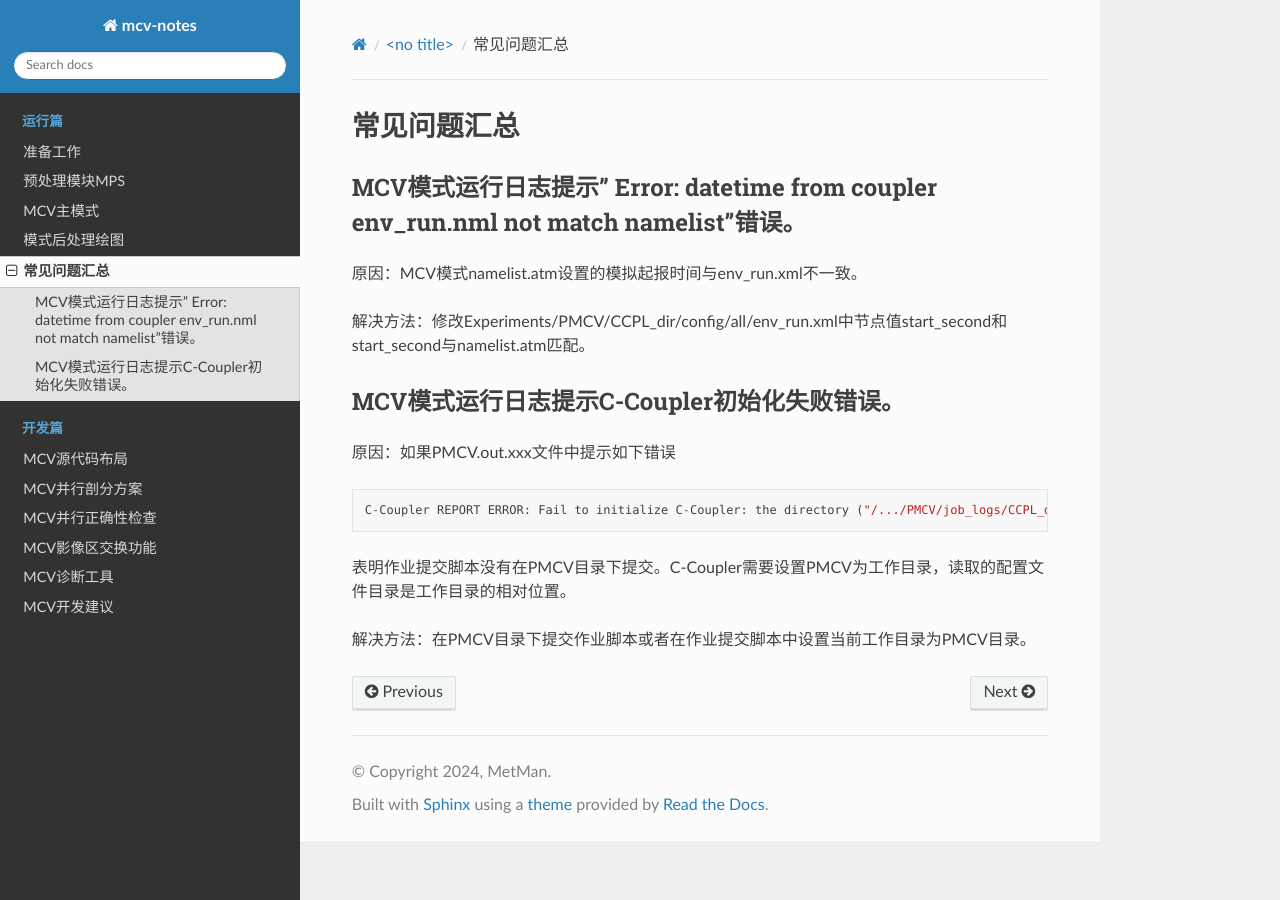
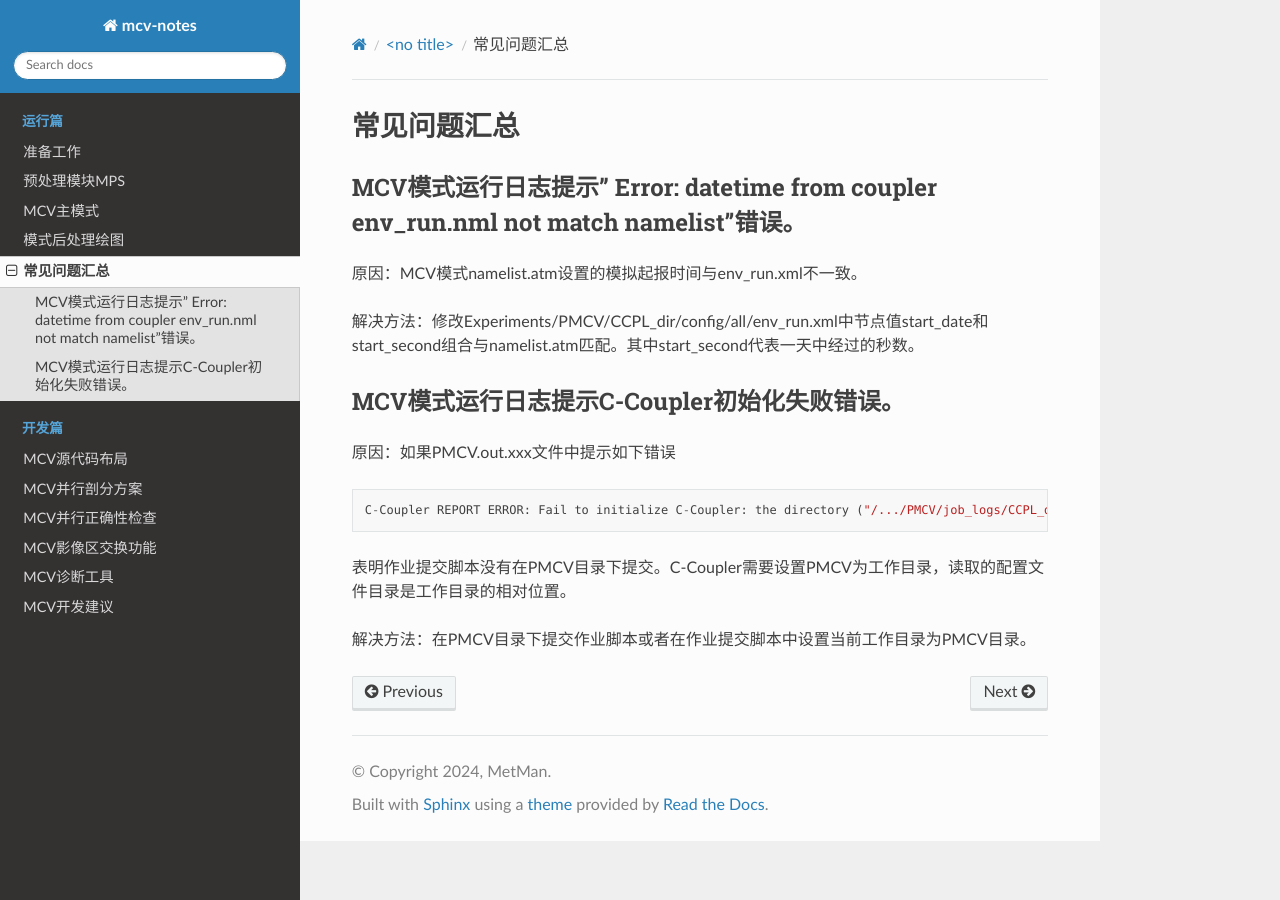
Before and after one commit to qingu/mug, a Sphinx documentation site: the page built from source/run_section/05_problems.md, in a window 1280 px wide. Built offline with Sphinx 7.4.7 and the Read the Docs theme 2.0.0, drawn with Linux system fonts in a browser that asks for light colours.

Commit message:
fix start_second error

```diff
--- a/source/run_section/05_problems.md
+++ b/source/run_section/05_problems.md
@@ -4,7 +4,7 @@
 
 原因：MCV模式namelist.atm设置的模拟起报时间与env_run.xml不一致。
 
-解决方法：修改Experiments/PMCV/CCPL_dir/config/all/env_run.xml中节点值start_second和start_second与namelist.atm匹配。
+解决方法：修改Experiments/PMCV/CCPL_dir/config/all/env_run.xml中节点值start_date和start_second组合与namelist.atm匹配。其中start_second代表一天中经过的秒数。
 
 ## MCV模式运行日志提示C-Coupler初始化失败错误。
 
```
